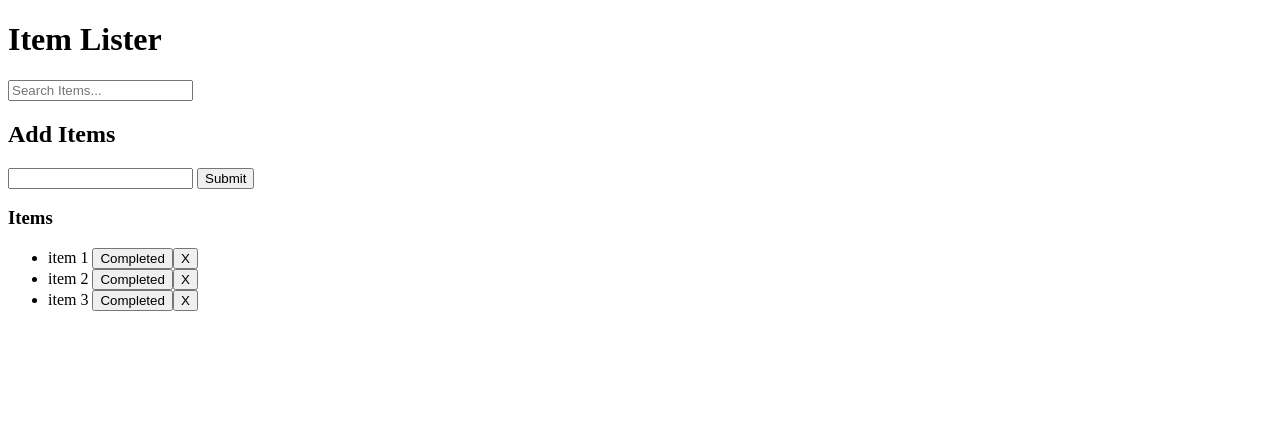
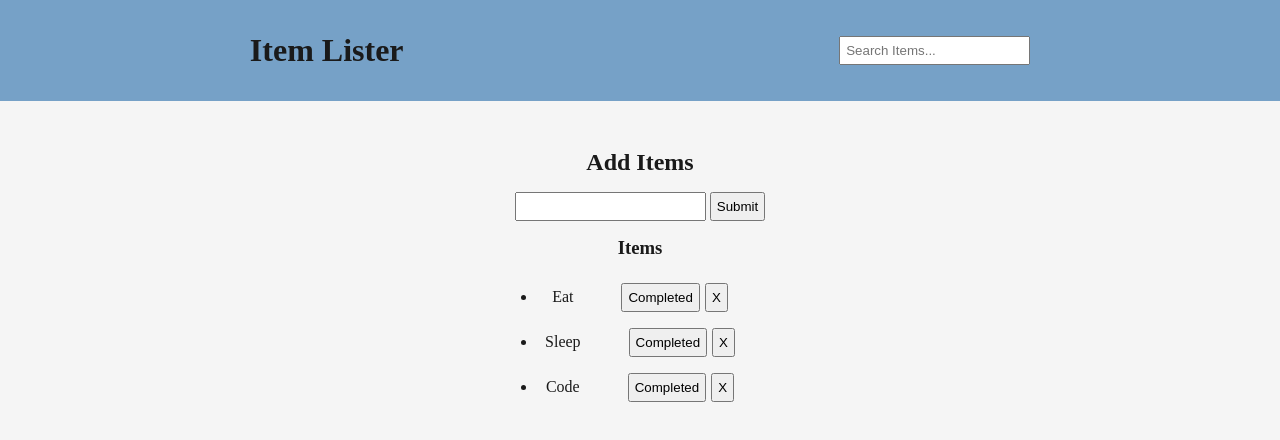
Before and after one commit to MohamedAkeelK/todoListPractice, a plain HTML site: page index.html in a window 1280 px wide. Drawn offline with Linux system fonts and the light colour scheme.

Commit message:
added basic css styling

```diff
--- a/index.html
+++ b/index.html
@@ -4,6 +4,7 @@
     <meta charset="UTF-8">
     <meta name="viewport" content="width=device-width, initial-scale=1.0">
     <title>Todo List</title>
+    <link rel="stylesheet" href="styles.css">
 </head>
 <body>
 
@@ -17,7 +18,7 @@
         </div>
     </header>
 
-    <div>
+    <div class = "item-section">
         <div>
           <h2>Add Items</h2>
           <form id="addForm">
@@ -29,9 +30,9 @@
         <div id="itemContainer">
             <h3>Items</h3>
             <ul id="listOfItems">
-                <li class="indv-item">item 1 <button class="check">Completed</button><button class="delete-btn">X</button></li>
-                <li class="indv-item">item 2 <button class="check">Completed</button><button class="delete-btn">X</button></li>
-                <li class="indv-item">item 3 <button class="check">Completed</button><button class="delete-btn">X</button></li>
+                <li class="indv-item">Eat<button class="check">Completed</button><button class="delete-btn">X</button></li>
+                <li class="indv-item">Sleep<button class="check">Completed</button><button class="delete-btn">X</button></li>
+                <li class="indv-item">Code<button class="check">Completed</button><button class="delete-btn">X</button></li>
             </ul>
         </div>
     </div>
--- a/styles.css
+++ b/styles.css
@@ -0,0 +1,63 @@
+* {
+  margin: 0;
+  padding: 0;
+  box-sizing: border-box;
+}
+
+/* body {
+  display: flex;
+  flex-direction: column;
+  justify-content: center;
+  align-items: center;
+  text-align: center;
+} */
+
+header .header-container {
+  display: flex;
+  flex-direction: row;
+  justify-content: space-around;
+  align-items: center;
+  padding: 2rem;
+  background-color: rgb(118, 161, 199);
+  color: rgb(26, 26, 26);
+}
+
+header .header-container input {
+  padding: 5px;
+}
+
+.item-section {
+  display: flex;
+  flex-direction: column;
+  align-items: center;
+  text-align: center;
+  padding: 2rem;
+  height: 70%;
+  background-color: whitesmoke;
+  color: rgb(26, 26, 26);
+}
+
+.item-section h2 {
+  padding: 1rem;
+}
+
+.item-section input {
+  padding: 5px;
+}
+
+#itemContainer h3 {
+  padding: 1rem;
+}
+
+#itemContainer li {
+  padding: 0.5rem;
+}
+#itemContainer .check {
+  padding: 5px;
+  margin-left: 3rem;
+}
+
+#itemContainer .delete-btn {
+  padding: 5px;
+  margin-left: 5px;
+}
```
